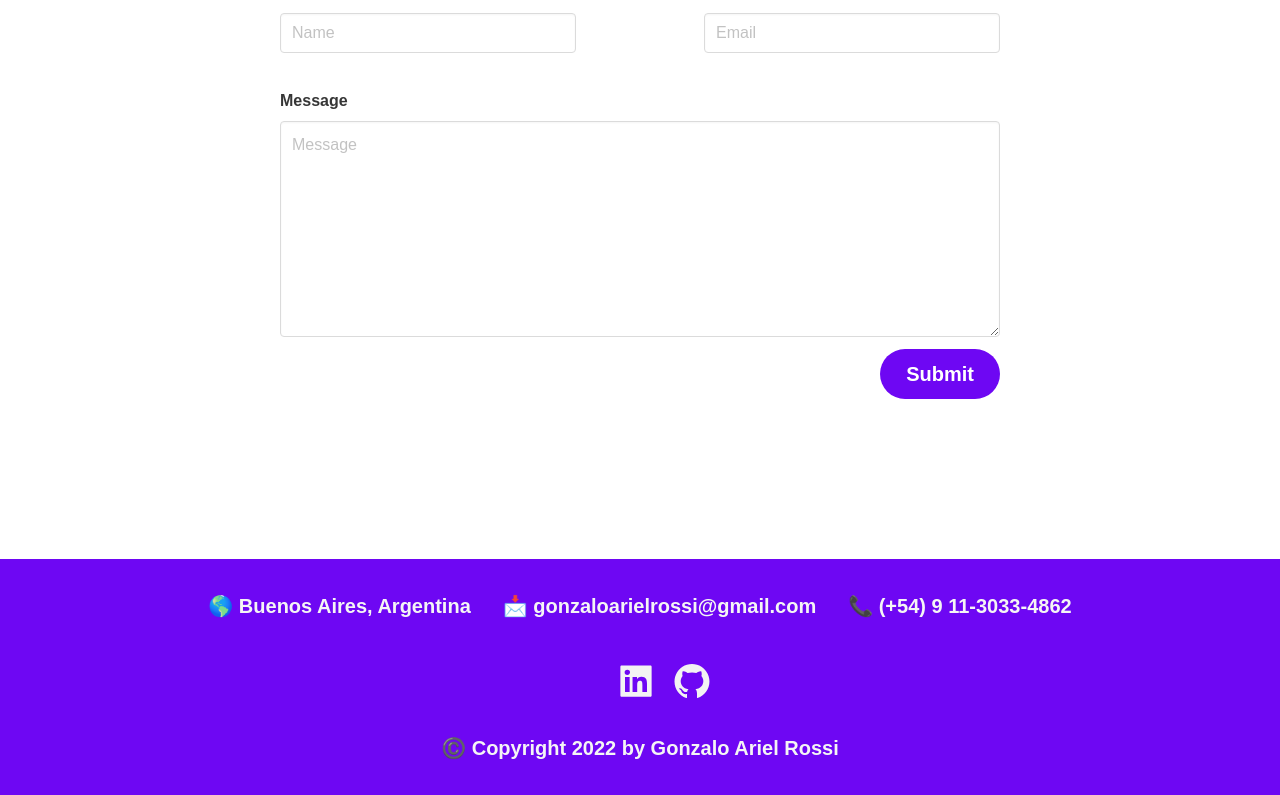
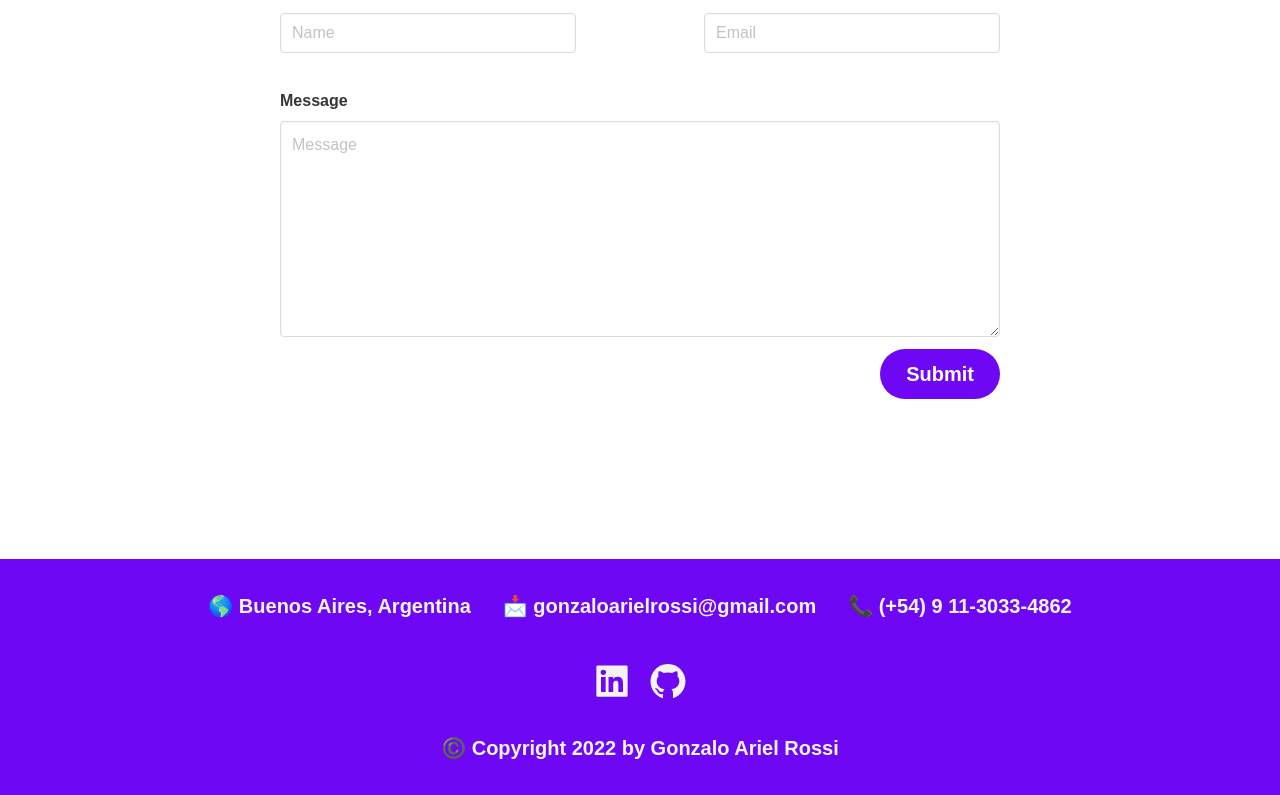
Before and after one commit to GonzaloArielRossi/portfolio, a React (Vite) app: page /contact in a window 1280 px wide. Shown: the part 344-1139 px from the top of the page. Built offline with nearby package versions, Linux system fonts and the light colour scheme; a web font is replaced by a local one.

Commit message:
design updates

```diff
--- a/src/components/ContactForm/ContactForm.jsx
+++ b/src/components/ContactForm/ContactForm.jsx
@@ -58,7 +58,7 @@ function ContactForm() {
 
   return (
     <div className="">
-      <h1 className="title is-size-2 has-text-centered mt-6 mb-6">
+      <h1 className="title is-size-2 has-text-centered mt-6 mb-6 px-6">
         Thanks for reaching out!
       </h1>
       <form ref={form} className="mt-6 mb-6 --width" onSubmit={sendEmail}>
--- a/src/components/Footer/Footer.jsx
+++ b/src/components/Footer/Footer.jsx
@@ -32,9 +32,9 @@ function Footer() {
             </a>
           </div>
 
-          <div className="is-flex mb-4 ">
+          <div className="is-flex mb-4 is-align-items-center">
             <a
-              className="is-flex is-align-items-center ml-6 --hover"
+              className="is-flex is-align-items-center --hover"
               href="https://www.linkedin.com/in/gonzaloarossi/"
               rel="noreferrer"
               target="_blank"
```
